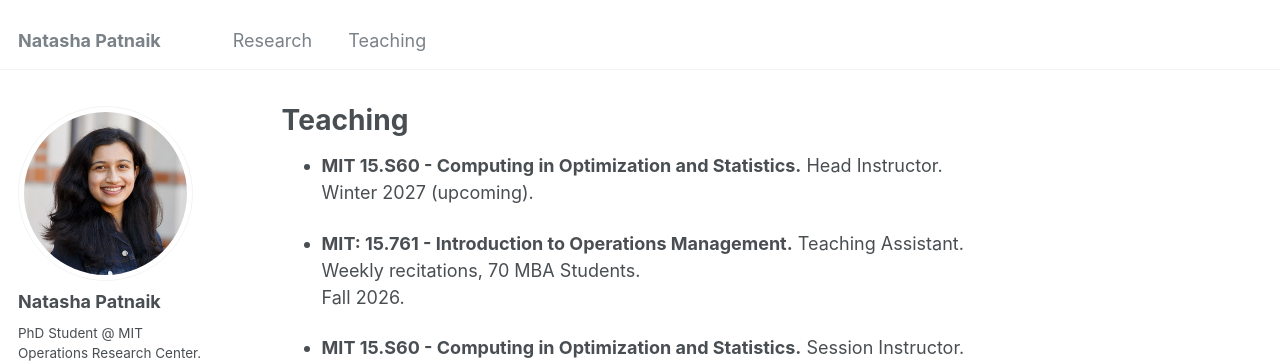
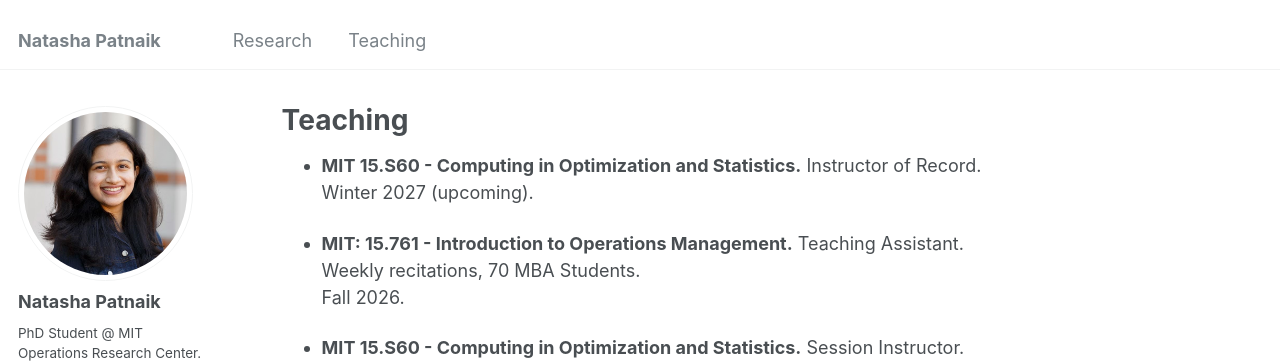
Before and after one commit to natasha-patnaik-321/natasha-patnaik-321.github.io, a Jekyll site: the page built from _pages/teaching.md, in a window 1280 px wide. Shown: the top 363 px of the page. Built offline with Jekyll 4.4.1, drawn with Linux system fonts in a browser that asks for light colours; some web fonts are replaced.

Commit message:
Official Title is Instructor of Record

```diff
--- a/_pages/teaching.md
+++ b/_pages/teaching.md
@@ -5,7 +5,7 @@ permalink: /teaching/
 author_profile: true
 ---
 
-- **MIT 15.S60 - Computing in Optimization and Statistics.** Head Instructor. \
+- **MIT 15.S60 - Computing in Optimization and Statistics.** Instructor of Record. \
   Winter 2027 (upcoming).
 
 - **MIT: 15.761 - Introduction to Operations Management.** Teaching Assistant. \
```
